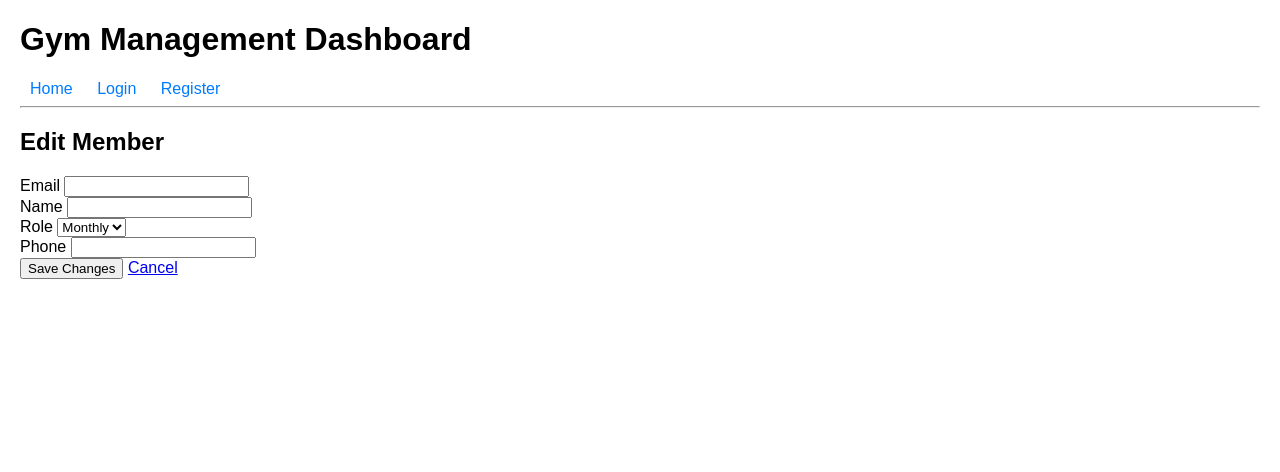
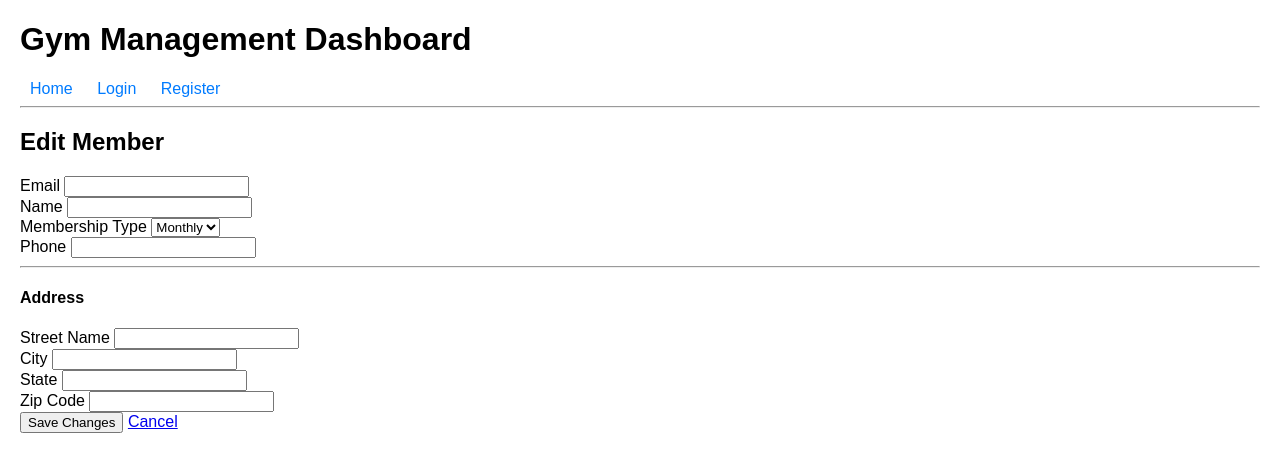
Before and after one commit to Arocha09/GymManagementSystem, a Flask app: template templates/admin/edit_user.html in a window 1280 px wide. Shown: the top 472 px of the page. Run offline with Flask 3, Linux system fonts and the light colour scheme; the template is opened without the code that fills it, so the values that code supplies are empty.

Commit message:
allowed for edit user address.

```diff
--- a/app.py
+++ b/app.py
@@ -233,24 +233,34 @@ def add_user():
 @app.route('/admin/members/edit/<int:user_id>', methods=['GET', 'POST'])
 def edit_user(user_id):
     admin = get_logged_in_user()
-    if not admin or session.get('memType') != 'admin':
+    if not admin or session['memType']!='admin':
         return redirect(url_for('home'))
 
     if request.method == 'POST':
-        updates = {
-            'email':   request.form['email'],
-            'name':    request.form['name'],
+        personal = {
+            'email':  request.form['email'],
+            'name':   request.form['name'],
             'memType': request.form['role'],
-            'phone':   request.form['phone']
+            'phone':  request.form['phone']
         }
-        # Update the Person row
-        admin.driver.update_personal_info(user_id, updates)
-        flash('Member updated successfully!', 'success')
+        address = {
+            'st_name':   request.form['st_name'],
+            'city':      request.form['city'],
+            'state':     request.form['state'],
+            'zip_code':  request.form['zip']
+        }
+        db.update_member(user_id, personal, address)
+        flash('Member and address updated.', 'success')
         return redirect(url_for('manage_members'))
-
-    # GET: load current info
-    user = admin.driver.view_personal_info(user_id)
-    return render_template('admin/edit_user.html', user=user)
+    user = admin.driver.get_personal_info(user_id)
+    admin.driver.cursor.execute(
+        "SELECT stname,city,state,zip FROM address WHERE addressid=%s",
+        (user['addressID'],)
+    )
+    st,ct,stt,zipc = admin.driver.cursor.fetchone()
+    return render_template('admin/edit_user.html',
+                           user=user,
+                           address={'st_name':st,'city':ct,'state':stt,'zip':zipc})
 
 @app.route('/admin/members/delete/<int:user_id>')
 def delete_user(user_id):
--- a/templates/admin/edit_user.html
+++ b/templates/admin/edit_user.html
@@ -4,26 +4,52 @@
   <h2>Edit Member</h2>
   <form method="POST">
     <div class="form-group">
-      <label>Email</label>
-      <input class="form-control" name="email" value="{{ user.email }}" required>
+      <label for="email">Email</label>
+      <input id="email"     name="email"     class="form-control"
+             value="{{ user.email }}" required>
     </div>
     <div class="form-group">
-      <label>Name</label>
-      <input class="form-control" name="name" value="{{ user.name }}" required>
+      <label for="name">Name</label>
+      <input id="name"      name="name"      class="form-control"
+             value="{{ user.name }}" required>
     </div>
     <div class="form-group">
-      <label>Role</label>
-      <select class="form-control" name="role" required>
-        <option value="monthly" {% if user.memType == 'monthly' %}selected{% endif %}>Monthly</option>
-        <option value="yearly"  {% if user.memType == 'yearly'  %}selected{% endif %}>Yearly</option>
+      <label for="role">Membership Type</label>
+      <select id="role"     name="role"      class="form-control" required>
+        <option value="monthly" {{ 'selected' if user.memType=='monthly' }}>Monthly</option>
+        <option value="yearly"  {{ 'selected' if user.memType=='yearly'  }}>Yearly</option>
       </select>
     </div>
     <div class="form-group">
-      <label>Phone</label>
-      <input class="form-control" name="phone" value="{{ user.phone }}" required>
+      <label for="phone">Phone</label>
+      <input id="phone"     name="phone"     class="form-control"
+             value="{{ user.phone }}" required>
     </div>
 
-    <button class="btn btn-primary">Save Changes</button>
+    <hr>
+    <h4>Address</h4>
+    <div class="form-group">
+      <label for="st_name">Street Name</label>
+      <input id="st_name"   name="st_name"   class="form-control"
+             value="{{ address.st_name }}" required>
+    </div>
+    <div class="form-group">
+      <label for="city">City</label>
+      <input id="city"      name="city"      class="form-control"
+             value="{{ address.city }}" required>
+    </div>
+    <div class="form-group">
+      <label for="state">State</label>
+      <input id="state"     name="state"     class="form-control"
+             value="{{ address.state }}" required>
+    </div>
+    <div class="form-group">
+      <label for="zip">Zip Code</label>
+      <input id="zip"       name="zip"       class="form-control"
+             value="{{ address.zip }}" required>
+    </div>
+
+    <button type="submit" class="btn btn-primary">Save Changes</button>
     <a href="{{ url_for('manage_members') }}" class="btn btn-secondary">Cancel</a>
   </form>
 </div>
```
Also changed, not shown: dbdriver.py (+65 -0 lines).
